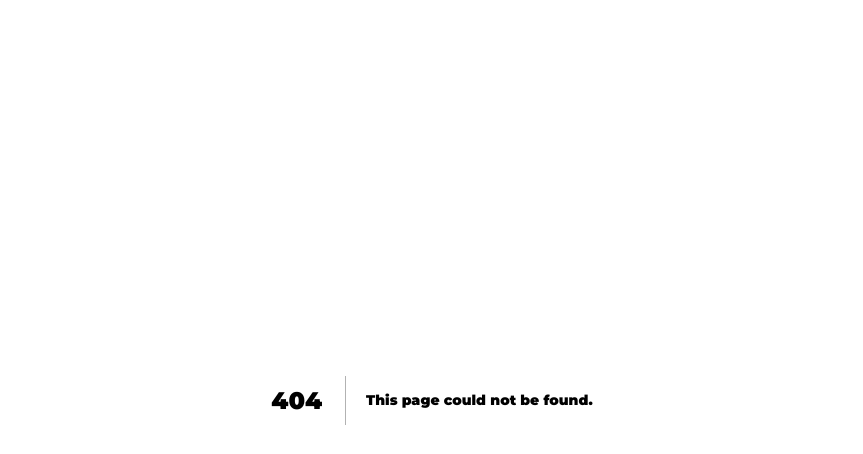
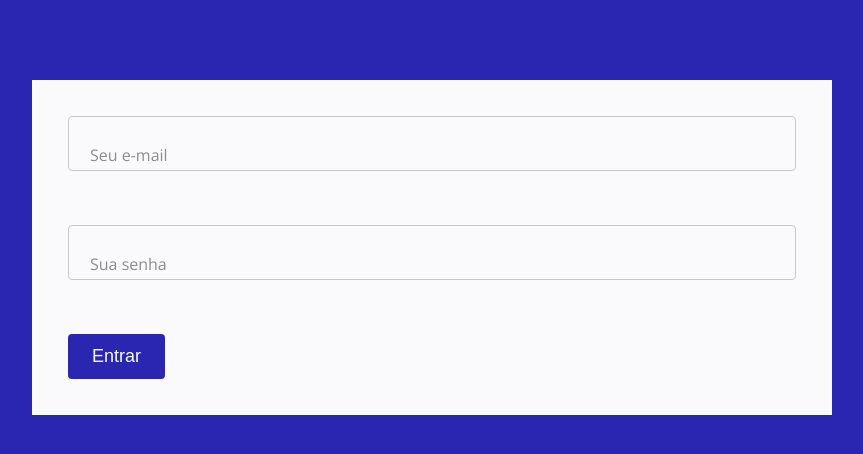
Before and after one commit to rdGxd/FrontEnd_Strapi_Auth_With_Next.JS_and_NextAuth.JS, a Next.js app: page /login in a window 1280 px wide. Before the commit this address had no page. Shown: the top 454 px of the page, without its empty margins (208-1071 px from the left). Built offline with nearby package versions, Linux system fonts and the light colour scheme; some icons are missing.

Commit message:
signIn - Fazendo login do usuário pelo front-end (client-side)

```diff
--- a/src/components/FormLogin/index.tsx
+++ b/src/components/FormLogin/index.tsx
@@ -1,7 +1,7 @@
 import { Email, Password } from "@styled-icons/material-outlined";
 import { Button } from "components/Button";
 import { TextInput } from "components/TextInput";
-import { FormEvent, useEffect, useState } from "react";
+import { FormEvent, useState } from "react";
 import * as Styled from "./styles";
 
 export type FormLoginProps = {
@@ -14,13 +14,9 @@
   const [password, setPassword] = useState("");
   const [loading, setLoading] = useState(false);
 
-  useEffect(() => {}, [email, password]);
-
   const handleSubmit = async (event: FormEvent) => {
     setLoading(true);
     event.preventDefault();
-
-    await new Promise((r) => setTimeout(r, 3000));
 
     if (onLogin) {
       await onLogin(email, password);
--- a/src/components/TextInput/index.tsx
+++ b/src/components/TextInput/index.tsx
@@ -8,6 +8,7 @@
   onInputChange?: (value: string) => void;
   disabled?: boolean;
   errorMessage?: string;
+  $errorMessage?: string;
   value?: string;
   icon?: ReactNode;
   as?: "input" | "textarea";
@@ -38,7 +39,7 @@
 
   return (
     <Styled.Wrapper>
-      <Styled.InputWrapper errorMessage={errorMessage}>
+      <Styled.InputWrapper $errorMessage={errorMessage}>
         <Styled.Input
           type={type}
           name={name}
@@ -47,12 +48,12 @@
           ref={inputRef}
           onChange={handleChange}
           placeholder={label}
-          errorMessage={errorMessage}
+          $errorMessage={errorMessage}
           as={as}
           defaultValue={value}
         />
 
-        <Styled.Label htmlFor={name} element={as}>
+        <Styled.Label htmlFor={name} $element={as}>
           {label}
         </Styled.Label>
         {!!icon && as !== "textarea" && icon}
--- a/src/components/TextInput/styles.ts
+++ b/src/components/TextInput/styles.ts
@@ -1,7 +1,7 @@
 import styled, { css, DefaultTheme } from "styled-components";
 import { TextInputProps } from ".";
 
-const onInputError = (theme: DefaultTheme, errorMessage: string) => css`
+const onInputError = (theme: DefaultTheme, $errorMessage: string) => css`
   border: ${theme.spacings.xxtiny} solid ${theme.colors.warning};
   box-shadow: 0 0 ${theme.spacings.xtiny} 0 ${theme.colors.warning};
   &:focus {
@@ -9,7 +9,7 @@
     box-shadow: 0 0 ${theme.spacings.xtiny} 0 ${theme.colors.warning};
   }
   ${
-    !!errorMessage &&
+    !!$errorMessage &&
     css`
     &:focus + ${Label}, &:not(:placeholder-shown) + ${Label} {
       color: ${theme.colors.white};
@@ -26,8 +26,8 @@
   `}
 `;
 
-export const InputWrapper = styled.div<Pick<TextInputProps, "errorMessage">>`
-  ${({ theme, errorMessage }) => css`
+export const InputWrapper = styled.div<Pick<TextInputProps, "$errorMessage">>`
+  ${({ theme, $errorMessage }) => css`
     position: relative;
     > svg {
       position: absolute;
@@ -39,7 +39,7 @@
       color: ${theme.colors.gray6};
       z-index: ${theme.layers.layer1};
       ${
-        !!errorMessage &&
+        !!$errorMessage &&
         css`
         color: ${theme.colors.warning};
       `
@@ -48,7 +48,7 @@
     *:focus ~ svg {
       color: ${theme.colors.primary};
       ${
-        !!errorMessage &&
+        !!$errorMessage &&
         css`
         color: ${theme.colors.warning};
       `
@@ -61,9 +61,9 @@
 `;
 
 export const Input = styled.input<
-  Pick<TextInputProps, "errorMessage" | "as" | "type">
+  Pick<TextInputProps, "$errorMessage" | "as" | "type">
 >`
-  ${({ theme, errorMessage, as }) => css`
+  ${({ theme, $errorMessage, as }) => css`
     border: 1px solid ${theme.colors.gray3};
     width: 100%;
     height: 100%;
@@ -115,12 +115,12 @@
       min-height: ${theme.frameSizes.xsmall};
     `
     }
-    ${!!errorMessage && onInputError(theme, errorMessage)}
+    ${!!$errorMessage && onInputError(theme, $errorMessage)}
   `}
 `;
 
-export const Label = styled.label<{ element: string }>`
-  ${({ theme, element }) => css`
+export const Label = styled.label<{ $element: string }>`
+  ${({ theme, $element }) => css`
     display: inline;
     position: absolute;
     top: 50%;
@@ -138,7 +138,7 @@
     color: ${theme.colors.gray6};
     border-radius: ${theme.spacings.tiny};
     ${
-      element === "textarea" &&
+      $element === "textarea" &&
       css`
       top: ${theme.spacings.large};
       transform: translate(0, -50%);
--- /dev/null
+++ b/src/pages/login.tsx
@@ -0,0 +1,35 @@
+import { FormLogin } from "components/FormLogin";
+import { Wrapper } from "components/Wrapper";
+import { signIn } from "next-auth/react";
+import { useRouter } from "next/router";
+import { useState } from "react";
+
+export default function LoginPage() {
+  const router = useRouter();
+  const [error, setError] = useState("");
+
+  const handleLogin = async (email: string, password: string) => {
+    if (!email || !password) {
+      return setError("Preencha os campos corretamente");
+    }
+
+    const response = await signIn("credentials", {
+      email,
+      password,
+      redirect: false,
+    });
+
+    if (!response.ok) {
+      return setError("Usuário ou senha inválidos");
+    }
+
+    const redirect = router.query?.redirect || "/";
+    router.push(redirect as string);
+  };
+
+  return (
+    <Wrapper>
+      <FormLogin onLogin={handleLogin} errorMessage={error} />
+    </Wrapper>
+  );
+}
--- a/src/styles/global-styles.ts
+++ b/src/styles/global-styles.ts
@@ -15,6 +15,7 @@
   body {
     font-size: 1.6rem;
     font-family: ${({ theme }) => theme.font.family.default};
+    background: ${({ theme }) => theme.colors.primary};
   }
 
   h1, h2, h3, h4, h5, h6 {
```
Also changed, not shown: src/pages/api/auth/[...nextauth].ts (+3 -4 lines).
